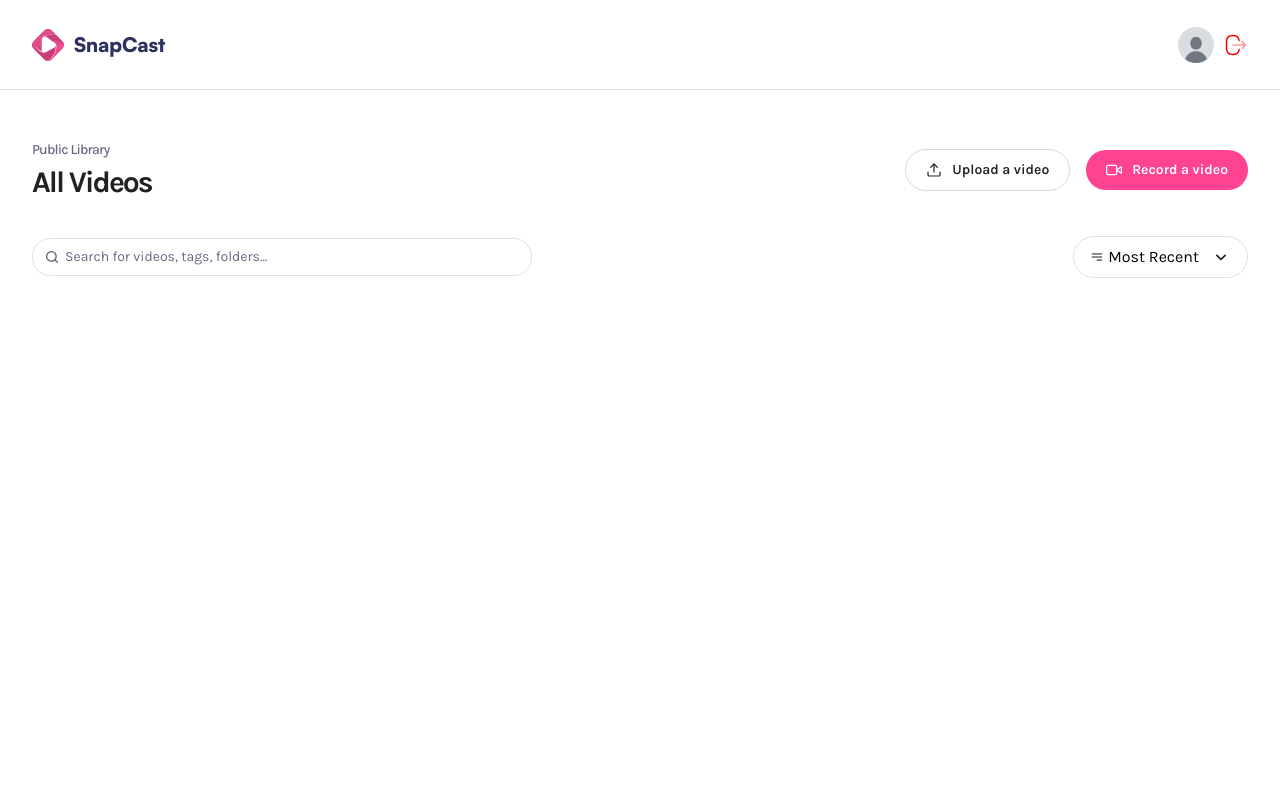
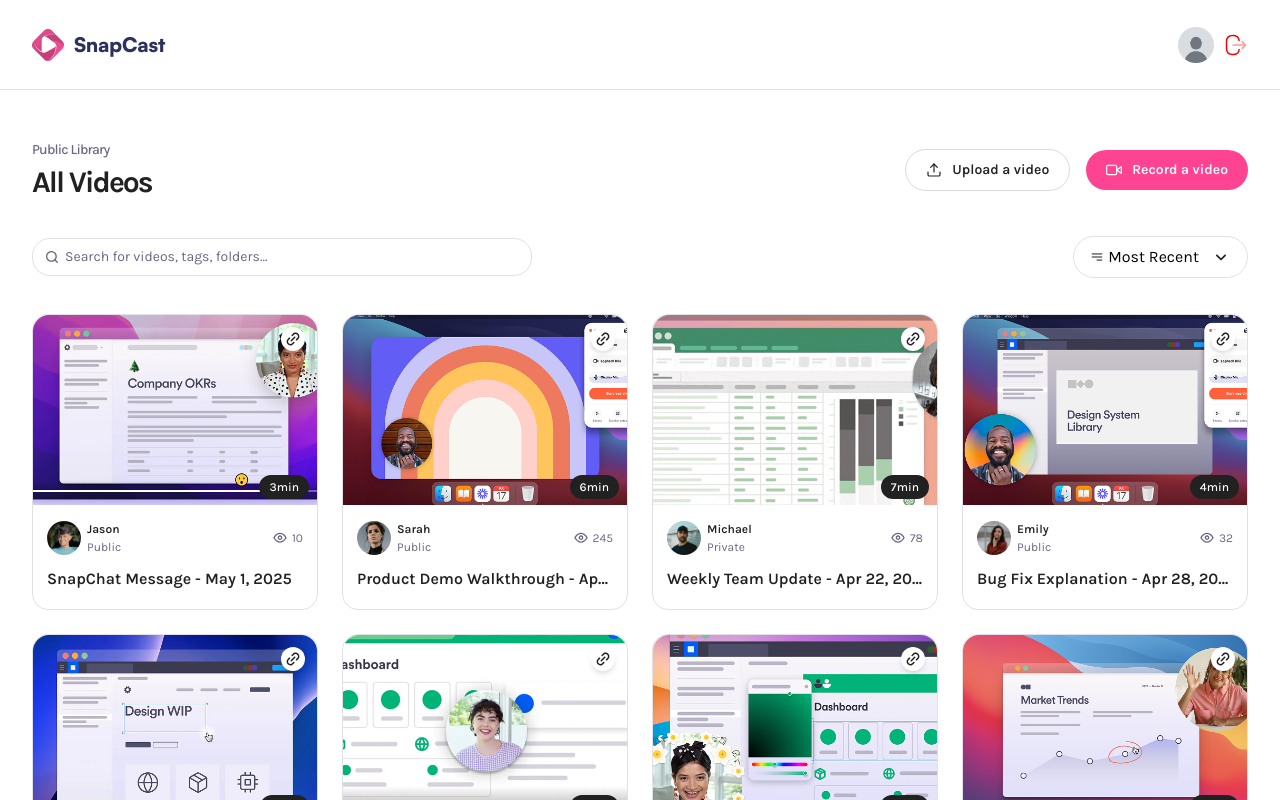
Before and after one commit to Joichiro02/nextjs-screen-recording, a Next.js app: page / in a window 1280 px wide. Shown: the top 800 px of the page. Built offline with nearby package versions, Linux system fonts and the light colour scheme.

Commit message:
feat: created a video card component

```diff
--- a/app/(root)/page.tsx
+++ b/app/(root)/page.tsx
@@ -1,9 +1,17 @@
 import Header from "@/components/Header";
+import VideoCard from "@/components/VideoCard";
+import { dummyCards } from "@/constants";
 
 const Page = () => {
 	return (
 		<main className="wrapper page">
 			<Header title="All Videos" subHeader="Public Library" />
+
+			<section className="video-grid">
+				{dummyCards.map((card) => (
+					<VideoCard key={card.id} {...card} />
+				))}
+			</section>
 		</main>
 	);
 };
--- a/app/(root)/profile/[id]/page.tsx
+++ b/app/(root)/profile/[id]/page.tsx
@@ -1,4 +1,6 @@
 import Header from "@/components/Header";
+import VideoCard from "@/components/VideoCard";
+import { dummyCards } from "@/constants";
 
 export default async function Page({ params }: ParamsWithSearch) {
 	const { id } = await params;
@@ -9,7 +11,12 @@
 				title="Adrian | JS Master"
 				userImg="/assets/images/dummy.jpg"
 			/>
-			Profile {id}
+
+			<section className="video-grid">
+				{dummyCards.map((card) => (
+					<VideoCard key={card.id} {...card} />
+				))}
+			</section>
 		</div>
 	);
 }
--- /dev/null
+++ b/app/(root)/video/[videoId]/page.tsx
@@ -0,0 +1,3 @@
+export default function Page() {
+	return <main className="wrapper page">VIDEO DETAILS PAGE</main>;
+}
--- /dev/null
+++ b/components/VideoCard.tsx
@@ -0,0 +1,54 @@
+"use client";
+import Image from "next/image";
+import Link from "next/link";
+
+export default function VideoCard({
+	id,
+	title,
+	thumbnail,
+	userImg,
+	username,
+	createdAt,
+	views,
+	visibility,
+	duration,
+}: VideoCardProps) {
+	return (
+		<Link href={`/video/${id}`} className="video-card">
+			<Image src={thumbnail} alt="thumbnail" width={290} height={160} className="thumbnail" />
+			<article>
+				<div>
+					<figure>
+						<Image
+							src={userImg}
+							alt="avatar"
+							width={34}
+							height={34}
+							className="rounded-full aspect-square"
+						/>
+						<figcaption>
+							<h3>{username}</h3>
+							<p>{visibility}</p>
+						</figcaption>
+					</figure>
+					<aside>
+						<Image src="/assets/icons/eye.svg" alt="views" width={16} height={16} />
+						<span>{views}</span>
+					</aside>
+				</div>
+				<h2>
+					{title} -{" "}
+					{createdAt.toLocaleDateString("en-US", {
+						year: "numeric",
+						month: "short",
+						day: "numeric",
+					})}
+				</h2>
+			</article>
+			<button onClick={() => {}} className="copy-btn">
+				<Image src="/assets/icons/link.svg" alt="copy" width={18} height={18} />
+			</button>
+			{duration && <div className="duration">{Math.ceil(duration / 60)}min</div>}
+		</Link>
+	);
+}
--- a/index.d.ts
+++ b/index.d.ts
@@ -111,7 +111,7 @@
   src: string | null;
 }
 
-type Visibility = "public" | "private";
+type Visibility = string;
 
 declare interface VideoDetails {
   videoId: string;
```
